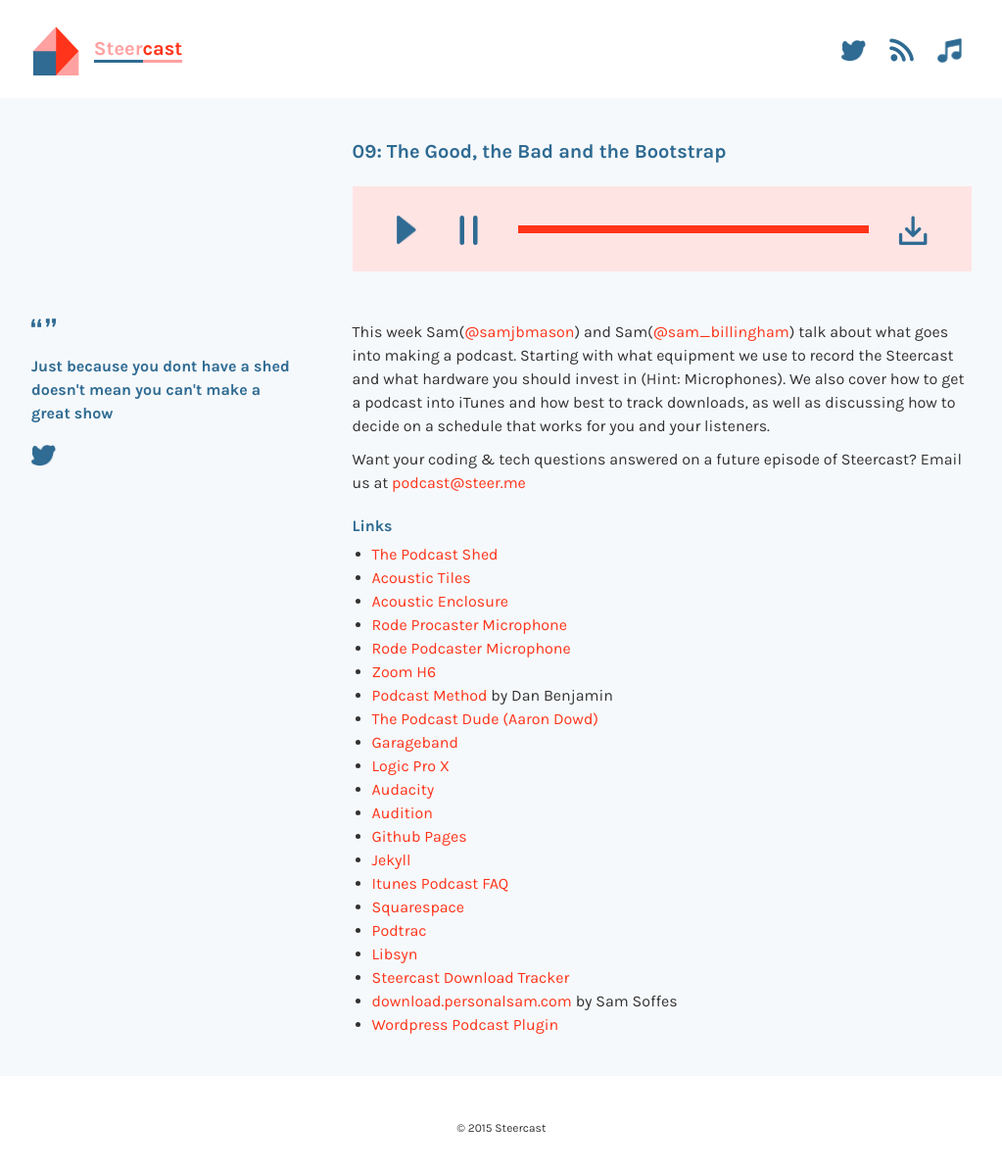
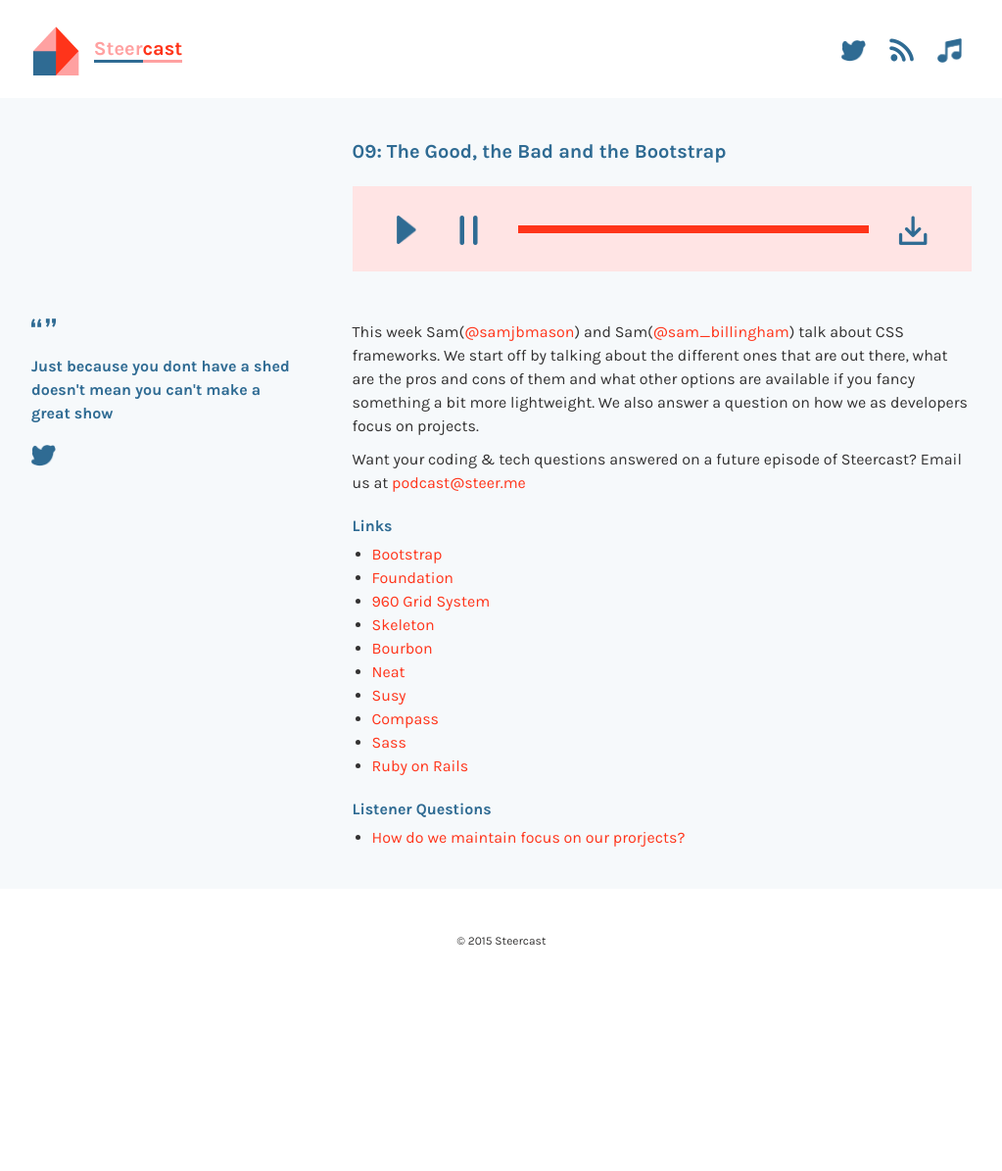
Before and after one commit to vivienney/podcast, a Jekyll site: the page built from _episodes/09.markdown, in a window 1280 px wide and 1202 px high. Shown: the top 1195 px of the window at 98% size, without its empty margins (128-1151 px from the left). Built offline with Jekyll 4.4.1, drawn with Linux system fonts in a browser that asks for light colours.

Commit message:
Update episode 09 show notes

```diff
--- a/_episodes/09.markdown
+++ b/_episodes/09.markdown
@@ -8,34 +8,26 @@
 # Details for RSS Feed
 duration: "44:29" # duration in minutes:seconds
 length: 42709078  # size in bytes
-summary: "This week Sam & Sam talk about what goes into making a podcast, everything from the equipment and software we use all the way up to getting your episode downloads tracked." # Short description of the episode
+summary: "This week Sam & Sam talk about CSS frameworks, what they are, what they are good for and why are certain people dead against using them." # Short description of the episode
 
 # The main content cant be more than 4,000 characters
 ---
 
-This week Sam([@samjbmason](https://twitter.com/samjbmason)) and Sam([@sam_billingham](https://twitter.com/sam_billingham)) talk about what goes into making a podcast. Starting with what equipment we use to record the Steercast and what hardware you should invest in (Hint: Microphones). We also cover how to get a podcast into iTunes and how best to track downloads, as well as discussing how to decide on a schedule that works for you and your listeners.
+This week Sam([@samjbmason](https://twitter.com/samjbmason)) and Sam([@sam_billingham](https://twitter.com/sam_billingham)) talk about CSS frameworks. We start off by talking about the different ones that are out there, what are the pros and cons of them and what other options are available if you fancy something a bit more lightweight. We also answer a question on how we as developers focus on projects.
 
 Want your coding & tech questions answered on a future episode of Steercast? Email us at [podcast@steer.me](mailto:podcast@steer.me)
 
 #### Links
-- [The Podcast Shed](/images/episode_images/shed.jpg)
-- [Acoustic Tiles](http://www.amazon.co.uk/dp/B000RW7U9U)
-- [Acoustic Enclosure](http://www.amazon.co.uk/dp/B00IB6HPEY)
-- [Rode Procaster Microphone](http://www.rode.com/microphones/procaster)
-- [Rode Podcaster Microphone](http://www.rode.com/microphones/podcaster)
-- [Zoom H6](http://www.zoom.co.jp/products/h6)
-- [Podcast Method](http://www.podcastmethod.co/) by Dan Benjamin
-- [The Podcast Dude (Aaron Dowd)](http://www.thepodcastdude.com)
-- [Garageband](https://www.apple.com/uk/mac/garageband/)
-- [Logic Pro X](https://www.apple.com/uk/logic-pro/)
-- [Audacity](http://audacity.sourceforge.net/)
-- [Audition](https://creative.adobe.com/products/audition)
-- [Github Pages](https://pages.github.com)
-- [Jekyll](http://jekyllrb.com/)
-- [Itunes Podcast FAQ](https://www.apple.com/uk/itunes/podcasts/specs.html)
-- [Squarespace](http://www.squarespace.com/)
-- [Podtrac](http://podtrac.com/)
-- [Libsyn](https://www.libsyn.com/)
-- [Steercast Download Tracker](https://github.com/steersystems/podcast-tracker)
-- [download.personalsam.com](https://github.com/soffes/download.personalsam.com) by Sam Soffes
-- [Wordpress Podcast Plugin](https://wordpress.org/plugins/powerpress/)
+- [Bootstrap](http://getbootstrap.com/)
+- [Foundation](http://foundation.zurb.com/)
+- [960 Grid System](http://960.gs/)
+- [Skeleton](http://getskeleton.com/)
+- [Bourbon](http://bourbon.io/)
+- [Neat](http://neat.bourbon.io/)
+- [Susy](http://susy.oddbird.net/)
+- [Compass](http://compass-style.org/)
+- [Sass](http://sass-lang.com/)
+- [Ruby on Rails](http://rubyonrails.org/)
+
+#### Listener Questions
+- [How do we maintain focus on our prorjects?](#t=32:26)
```
